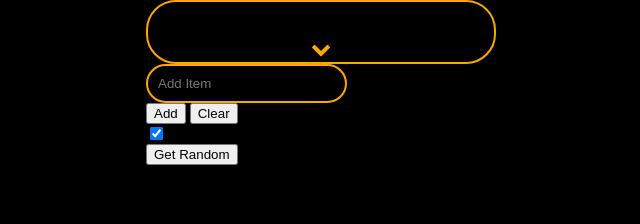
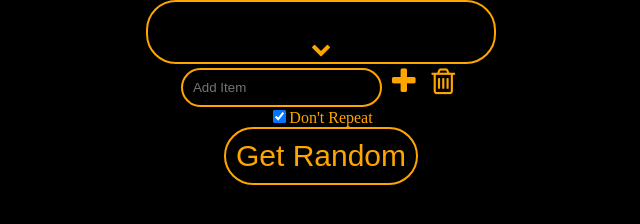
Before and after one commit to SourceHorse/randselect, a plain HTML site: page index.html in a window 1280 px wide. Shown: the whole page, without its empty margins (319-959 px from the left). Drawn offline with nearby package versions, Linux system fonts and the light colour scheme.

Commit message:
SCSS push. Button styles and layout

```diff
--- a/index.html
+++ b/index.html
@@ -21,25 +21,29 @@
     <button id = "exp-btn" class = "btn-transp" onClick = "expandCollapse()"><i class = "fa fa-chevron-down"></i></button>
   </div>
   </div>
-  <div class = "x">
+  <div class = "form">
 <form id = "form1" name = "addItemForm" action = "" autocomplete = "off" onSubmit = "return false">
   <input type = "text" id = "textBox" name = "textField" placeholder = "Add Item">
-  <button id = "addButton" onClick = "addToArray(this.form)">Add</button>
-  <button id = "clear" onClick = "clearArray()">Clear</button>
+  <button id = "addButton" class = "controls" onClick = "addToArray(this.form)"><i class="fa fa-plus" aria-hidden="true"></i></button>
+  <button id = "clear" class = "controls" onClick = "clearArray()"><i class="fa fa-trash-o" aria-hidden="true"></i></button>
+  </div>
+    <div class = "checkbox">
   <br>
   <input type = "checkbox" name = "rpt" id = "noRepeat" checked>Don't Repeat
 </form>
-<button onClick = "getRandom()">Get Random</button>
+  </div>
+  <div class = "main-btn">
+<button class = "btn-big" onClick = "getRandom()">Get Random</button>
+  </div>
 <div id = "output">
 </div>
-  </div>
+</div>
 <!-- <form name = "preferences" id = "pref" action = "" autocomplete = "off" onSubmit = "return false">
   <input type = "checkbox" name = "rpt" id = "noRepeat" checked>Don't Repeat
 </form> -->
 <!-- <button onClick = "testForm()">test form</button>
 <div id = "formtest">
 </div> -->
-</div>
   <script src='https://cdnjs.cloudflare.com/ajax/libs/jquery/3.2.1/jquery.min.js'></script>
 <script src='https://cdnjs.cloudflare.com/ajax/libs/jqueryui/1.12.1/jquery-ui.min.js'></script>
 
--- a/scss/style.scss
+++ b/scss/style.scss
@@ -9,7 +9,7 @@ body {
   display: grid;
   max-width: 350px;
   margin: auto;
-  grid-template-columns: repeat(6 , 1fr);
+  grid-template-columns: repeat(7 , 1fr);
   grid-auto-rows: minmax(0px, auto);
   .array {
     min-height: 30px;
@@ -48,8 +48,57 @@ body {
       overflow: hidden;
     }
 
-  .x {
+  .form {
+    grid-column: 1 / 8;
     grid-row: 3;
+    margin: auto;
+  }
+  .checkbox {
+    grid-column: 1 / 8;
+    grid-row: 4;
+    margin: auto;
+    color: orange;
+    margin-top: -18px;
+  }
+  .main-btn {
+    grid-column: 1 / 8;
+    grid-row: 5;
+    margin: auto;
+  }
+  #output {
+    grid-column: 1 / 8;
+    grid-row: 6;
+    margin: auto;
+  }
+}
+#output {
+  color: blue;
+  font-size: 60px;
+}
+.btn-big {
+  background-color: black;
+  cursor: pointer;
+  font-size: 30px;
+  color: orange;
+  padding: 10px;
+  border: {
+    style: solid;
+    color: orange;
+    radius: 30px;
+    width: 2px;
+  }
+  &:hover {
+    background-color: orange;
+    color: black
+  }
+}
+.controls {
+  background-color: black;
+  border: none;
+  color: orange;
+  font-size: 30px;
+  &:hover {
+    text-shadow: 0px 0px 10px white;
   }
 }
 .collapse {
```
Also changed, not shown: css/style.css.
